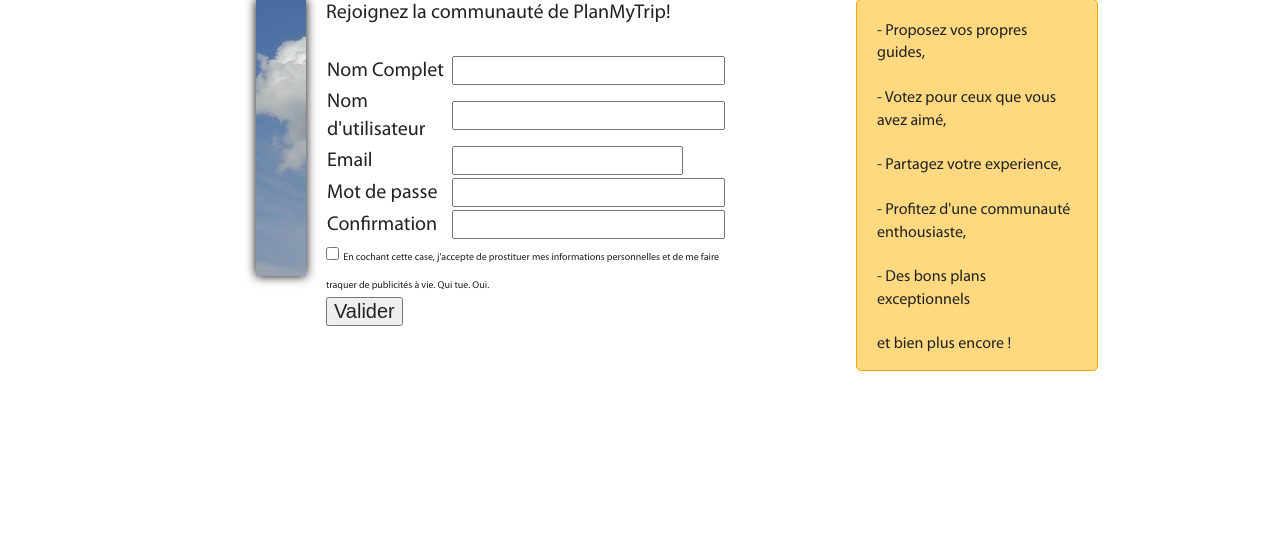
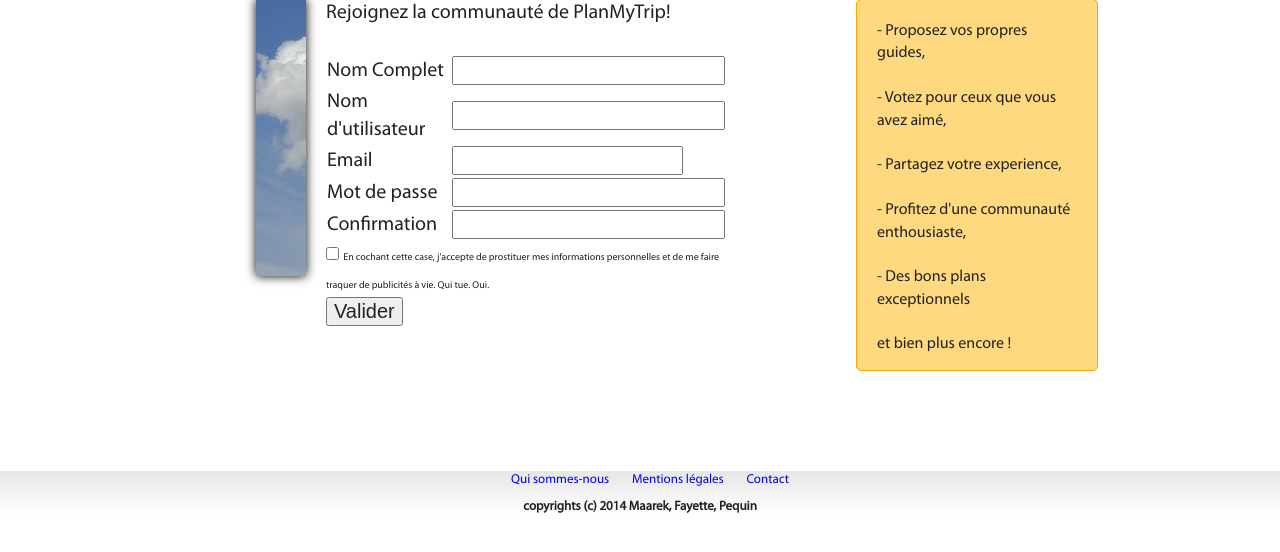
Before and after one commit to Que20/PlanMyTrip, a PHP site: page /pages/registration/index.php in a window 1280 px wide. Shown: the part 151-703 px from the top of the page. Run offline with PHP 8.4, Linux system fonts and the light colour scheme.

Commit message:
footed added

```diff
--- a/css/main.css
+++ b/css/main.css
@@ -397,6 +397,7 @@ h1 {
     padding-left: 20px;
     padding-top: 20px;
     padding-right: 20px;
+    margin-bottom: 100px;
 }
 
 #regError{
@@ -610,12 +611,14 @@ table.tableMod td{
 }
 
 #footer {
+    position: relative;
     width: 100%;
+    clear:both;
     margin:auto;
-    margin-bottom: 20px;
+    margin-bottom: 0px;
     font-size: 13px;
     text-align: center;
-    margin-top: 100px;
+    margin-top: 0px;
     background: linear-gradient(to bottom, #E6E6E6, white);
 }
 
@@ -625,6 +628,10 @@ table.tableMod td{
 
 h6 {
     font-size: 13px;
+}
+
+#copyrights {
+    margin-top: -40px;
 }
 /* ==========================================================================
    Media Queries
--- a/pages/edit_profile/index.php
+++ b/pages/edit_profile/index.php
@@ -69,3 +69,4 @@
 		<?php
 	}
 ?>
+<?php include("pages/footer.php"); ?>
--- a/pages/footer.php
+++ b/pages/footer.php
@@ -1,5 +1,4 @@
 <div id="footer">
-	<br>
 	<div id="footerLinks">
 		<a href="#">Qui sommes-nous</a>
 		<a href="#">Mentions légales</a>
--- a/pages/guide/index.php
+++ b/pages/guide/index.php
@@ -104,3 +104,4 @@ while($item=$requete->fetch()){
 }
 $requete->closeCursor();
 ?>
+<?php include("../footer.php"); ?>
--- a/pages/loger/login.php
+++ b/pages/loger/login.php
@@ -41,3 +41,4 @@ if(isset($_POST['loginEnt']))
     }
 }
 ?>
+<?php include("../footer.php"); ?>
--- a/pages/new_guide/index.php
+++ b/pages/new_guide/index.php
@@ -88,3 +88,4 @@
 	</div>
 	<?php } ?>
 </div>
+<?php include("../footer.php"); ?>
--- a/pages/new_guide/post.php
+++ b/pages/new_guide/post.php
@@ -18,3 +18,5 @@ else{
 <?php
 }
 ?>
+
+<?php include("../footer.php"); ?>
--- a/pages/registration/index.php
+++ b/pages/registration/index.php
@@ -76,3 +76,5 @@
 - Des bons plans exceptionnels<br><br>
 et bien plus encore !
 </div>
+
+<?php include("../footer.php"); ?>
--- a/pages/registration/registration.php
+++ b/pages/registration/registration.php
@@ -56,3 +56,4 @@
 
 
 ?>
+<?php include("pages/footer.php"); ?>
--- a/pages/topbar.php
+++ b/pages/topbar.php
@@ -10,6 +10,7 @@
     <title>PlanMyTrip</title>
     <meta name="description" content="">
     <meta name="viewport" content="width=device-width">
+    <link rel="icon" href="favicon.ico" />
 
     <link rel="stylesheet" href="http://<?php echo $_SERVER['HTTP_HOST'] ?>/PlanMyTrip/css/normalize.min.css">
     <link rel="stylesheet" href="http://<?php echo $_SERVER['HTTP_HOST'] ?>/PlanMyTrip/css/main.css">
--- a/search/index.php
+++ b/search/index.php
@@ -107,3 +107,4 @@ try{
 	</div>
 	</div>
 </div>
+<?php include("../footer.php"); ?>
```
Also changed, not shown: favicon.ico (added), img/73689.jpg (added), index.php (line endings or trailing spaces).
